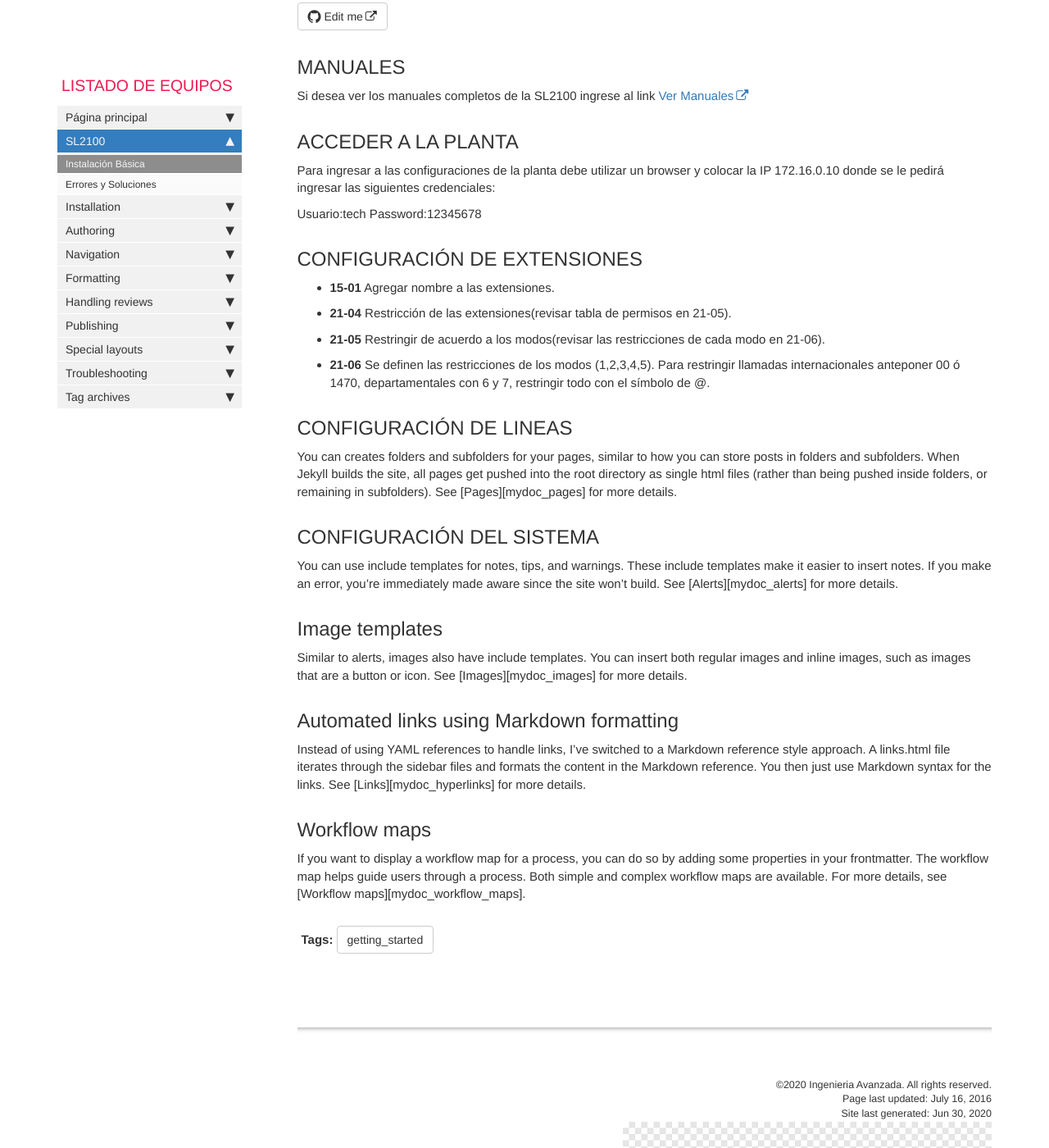
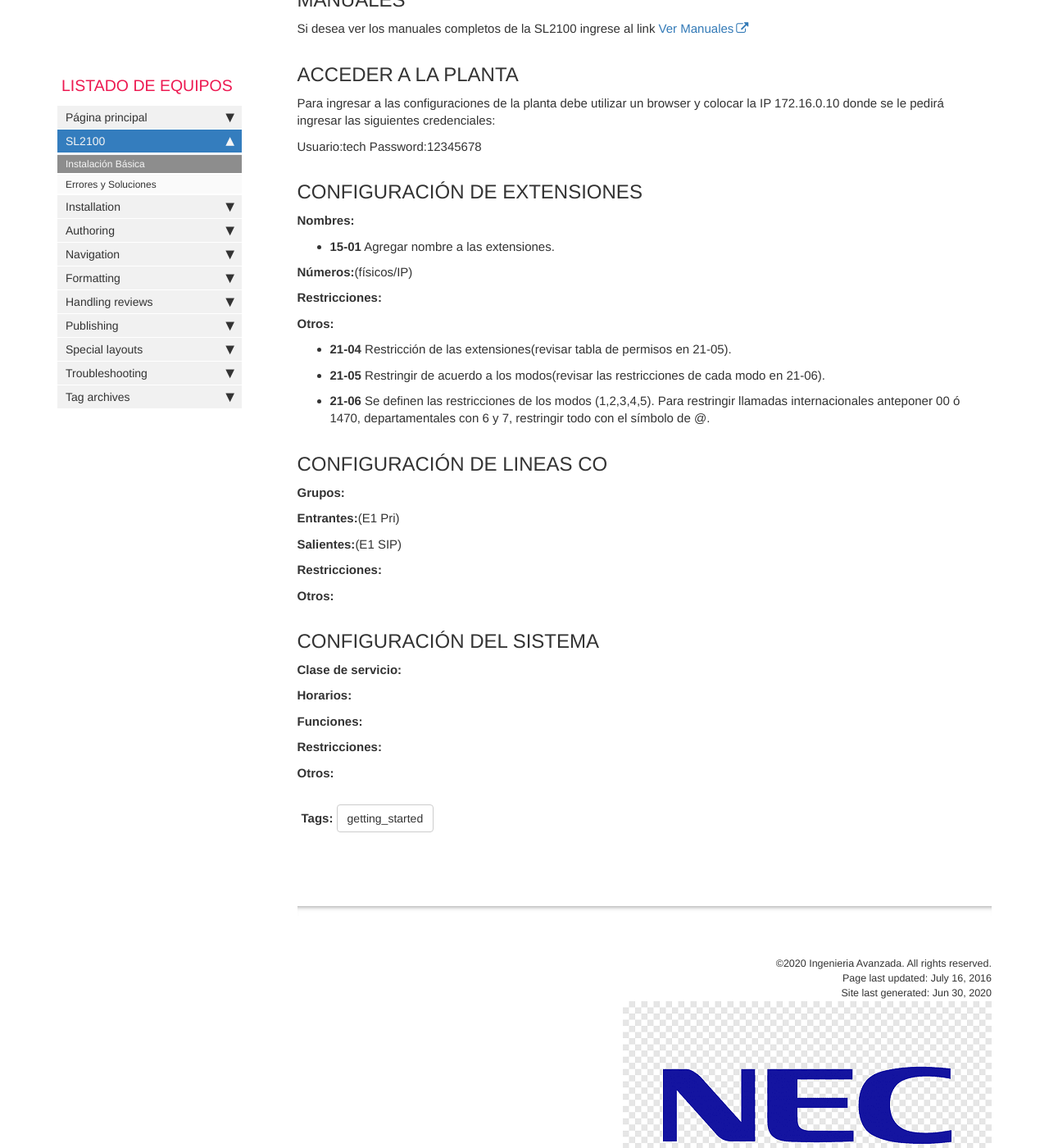
Before and after one commit to soporteiasa/soporteiasa.github.io, a Jekyll site: the page built from pages/mydoc/mydoc_release_notes_60.md, in a window 1280 px wide and 1400 px high, scrolled down 405 px. Shown: the whole window at 82% size. Built offline with Jekyll 4.4.1, drawn with Linux system fonts in a browser that asks for light colours; comment, search, counter and statistics services are not loaded; some of the changed text lies outside the part shown.

Commit message:
Update mydoc_release_notes_60.md

```diff
--- a/pages/mydoc/mydoc_release_notes_60.md
+++ b/pages/mydoc/mydoc_release_notes_60.md
@@ -18,27 +18,40 @@ Usuario:tech
 Password:12345678
 
 ## CONFIGURACIÓN DE EXTENSIONES
+**Nombres:**
 *  **15-01** Agregar nombre a las extensiones.
+
+**Números:**(físicos/IP)
+
+**Restricciones:**
+
+**Otros:**
+
 *  **21-04** Restricción de las extensiones(revisar tabla de permisos en 21-05).
 *  **21-05** Restringir de acuerdo a los modos(revisar las restricciones de cada modo en 21-06).
 *  **21-06** Se definen las restricciones de los modos (1,2,3,4,5). Para restringir llamadas internacionales anteponer 00 ó 1470, departamentales con 6 y 7, restringir todo con el símbolo de @.
 
-## CONFIGURACIÓN DE LINEAS
+## CONFIGURACIÓN DE LINEAS CO
 
-You can creates folders and subfolders for your pages, similar to how you can store posts in folders and subfolders. When Jekyll builds the site, all pages get pushed into the root directory as single html files (rather than being pushed inside folders, or remaining in subfolders). See [Pages][mydoc_pages] for more details.
+**Grupos:**
+
+**Entrantes:**(E1 Pri)
+
+**Salientes:**(E1 SIP)
+
+**Restricciones:**
+
+**Otros:**
+
 
 ## CONFIGURACIÓN DEL SISTEMA
 
-You can use include templates for notes, tips, and warnings. These include templates make it easier to insert notes. If you make an error, you're immediately made aware since the site won't build. See [Alerts][mydoc_alerts] for more details.
+**Clase de servicio:**
 
-## Image templates
+**Horarios:**
 
-Similar to alerts, images also have include templates. You can insert both regular images and inline images, such as images that are a button or icon. See [Images][mydoc_images] for more details.
+**Funciones:**
 
-## Automated links using Markdown formatting
+**Restricciones:**
 
-Instead of using YAML references to handle links, I've switched to a Markdown reference style approach. A links.html file iterates through the sidebar files and formats the content in the Markdown reference. You then just use Markdown syntax for the links. See [Links][mydoc_hyperlinks] for more details.
-
-## Workflow maps
-
-If you want to display a workflow map for a process, you can do so by adding some properties in your frontmatter. The workflow map helps guide users through a process. Both simple and complex workflow maps are available. For more details, see [Workflow maps][mydoc_workflow_maps].
+**Otros:**
```
